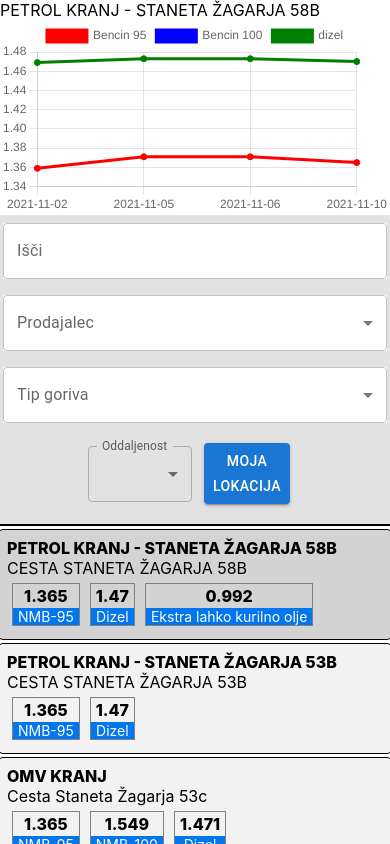
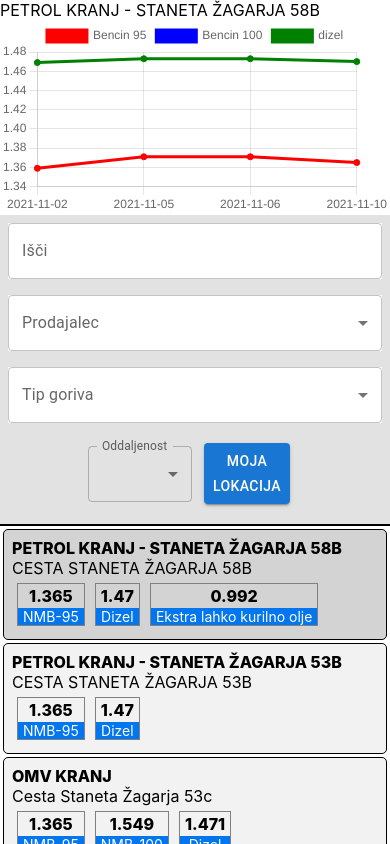
Before and after one commit to dragaGoriva/dragaGoriva, a React (Create React App) app: page / in a window 390 px wide. Shown: the top 844 px of the page. Built offline with nearby package versions, Linux system fonts and the light colour scheme.

Commit message:
For mobile auto width auto

```diff
--- a/src/App.css
+++ b/src/App.css
@@ -79,7 +79,7 @@
         align-items: center;
     }
     .leftSide {
-        /* max-height: 100% */
+        width: auto;
     }
     /* .Station {
         width: 100%;
```
